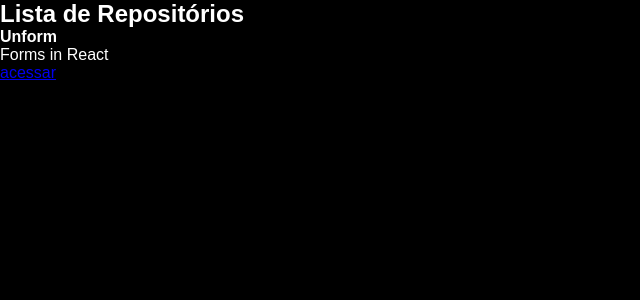
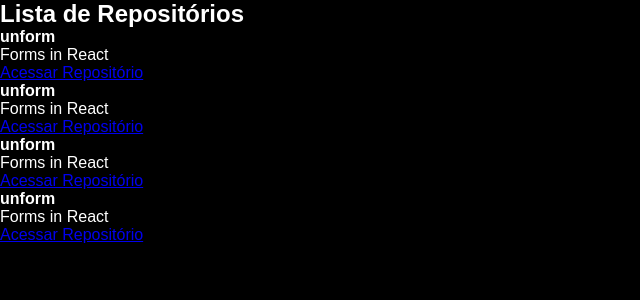
Before and after one commit to Ofice0313/Github-explorer, a React app: page / in a window 1280 px wide. Shown: the top 300 px of the page, without its empty margins (0-640 px from the left). Built offline with nearby package versions, Linux system fonts and the light colour scheme.

Commit message:
Properties

```diff
--- /dev/null
+++ b/src/components/RepositoryItem.jsx
@@ -0,0 +1,9 @@
+export function RepositoryItem(props) {
+    const { repository } = props;
+    return(
+        <li><strong>{repository.name}</strong>
+            <p>{repository.description}</p>
+            <a href={repository.link}>Acessar Repositório</a>
+        </li>
+    );
+}
--- a/src/components/RepositoryList.jsx
+++ b/src/components/RepositoryList.jsx
@@ -1,12 +1,21 @@
+import { RepositoryItem } from "./RepositoryItem";
+
+const repository = {
+    name: 'unform',
+    description: 'Forms in React',
+    link: 'https://github.com/unform/unform'
+}
+
 export function RepositoryList() {
     return (
         <section>
             <h1>Lista de Repositórios</h1>
 
             <ul>
-                <li><strong>Unform</strong></li>
-                <p>Forms in React</p>
-                <a href="#">acessar</a>
+                <RepositoryItem repository={repository}/>
+                <RepositoryItem repository={repository}/>
+                <RepositoryItem repository={repository}/>
+                <RepositoryItem repository={repository}/>
             </ul>
         </section>
     );
```
